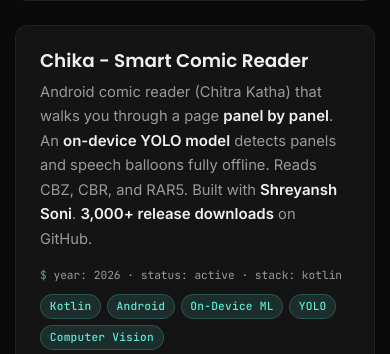
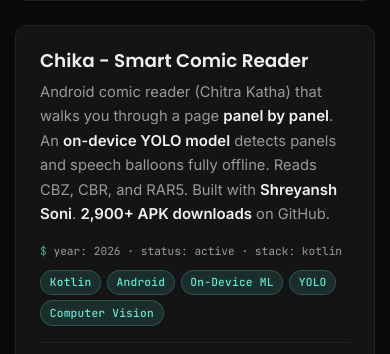
Before and after one commit to saieeshward/saieeshward.github.io, a plain HTML site: page projects.html in a window 390 px wide. Shown: the part 1382-1736 px from the top of the page. Drawn offline with Linux system fonts and the light colour scheme; a web font is replaced by a local one.

Commit message:
Correct Chika download claim to 2,900+ APK downloads

```diff
--- a/projects.html
+++ b/projects.html
@@ -82,10 +82,10 @@
         </div>
 
         <!-- 2026 - Chika (panel-by-panel comic reader) -->
-        <div class="col-md-6 col-lg-4 mb-4 project-item" data-category="ai" data-short="Comic reader for Android and iOS that walks you through a page panel by panel with an on-device YOLO model. Built with Shreyansh Soni. 3,000+ downloads on GitHub.">
+        <div class="col-md-6 col-lg-4 mb-4 project-item" data-category="ai" data-short="Comic reader for Android and iOS that walks you through a page panel by panel with an on-device YOLO model. Built with Shreyansh Soni. 2,900+ APK downloads on GitHub.">
           <div class="project-card">
             <h4>Chika - Smart Comic Reader</h4>
-            <p>Android comic reader (Chitra Katha) that walks you through a page <strong>panel by panel</strong>. An <strong>on-device YOLO model</strong> detects panels and speech balloons fully offline. Reads CBZ, CBR, and RAR5. Built with <strong>Shreyansh Soni</strong>. <strong>3,000+ release downloads</strong> on GitHub.</p>
+            <p>Android comic reader (Chitra Katha) that walks you through a page <strong>panel by panel</strong>. An <strong>on-device YOLO model</strong> detects panels and speech balloons fully offline. Reads CBZ, CBR, and RAR5. Built with <strong>Shreyansh Soni</strong>. <strong>2,900+ APK downloads</strong> on GitHub.</p>
             <div class="card-meta">year: 2026 &middot; status: active &middot; stack: kotlin</div>
             <div class="project-tags">
               <span>Kotlin</span><span>Android</span><span>On-Device ML</span><span>YOLO</span><span>Computer Vision</span>
```
Also changed, not shown: index.html (+1 -1 lines), 1 other file.
